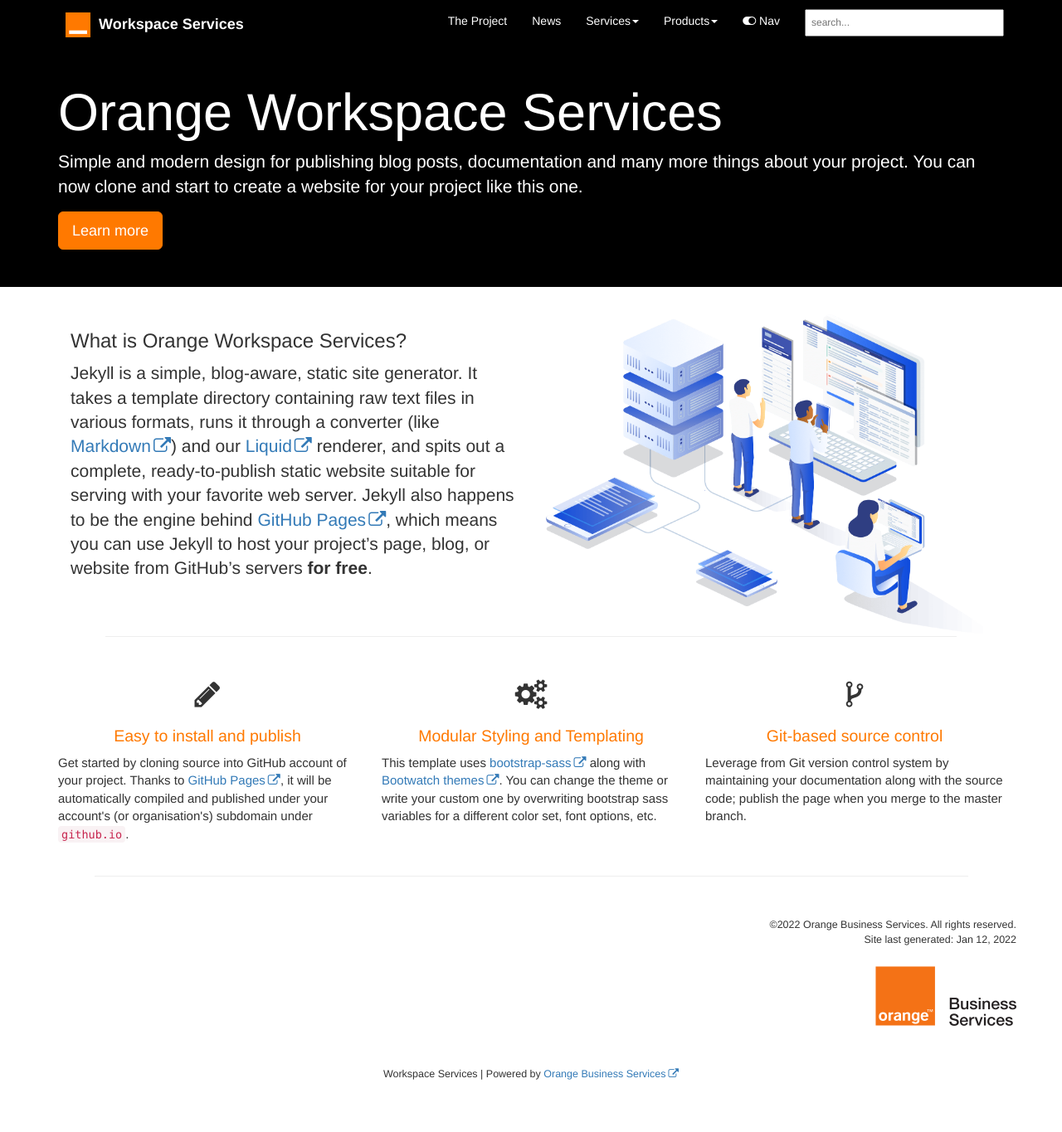
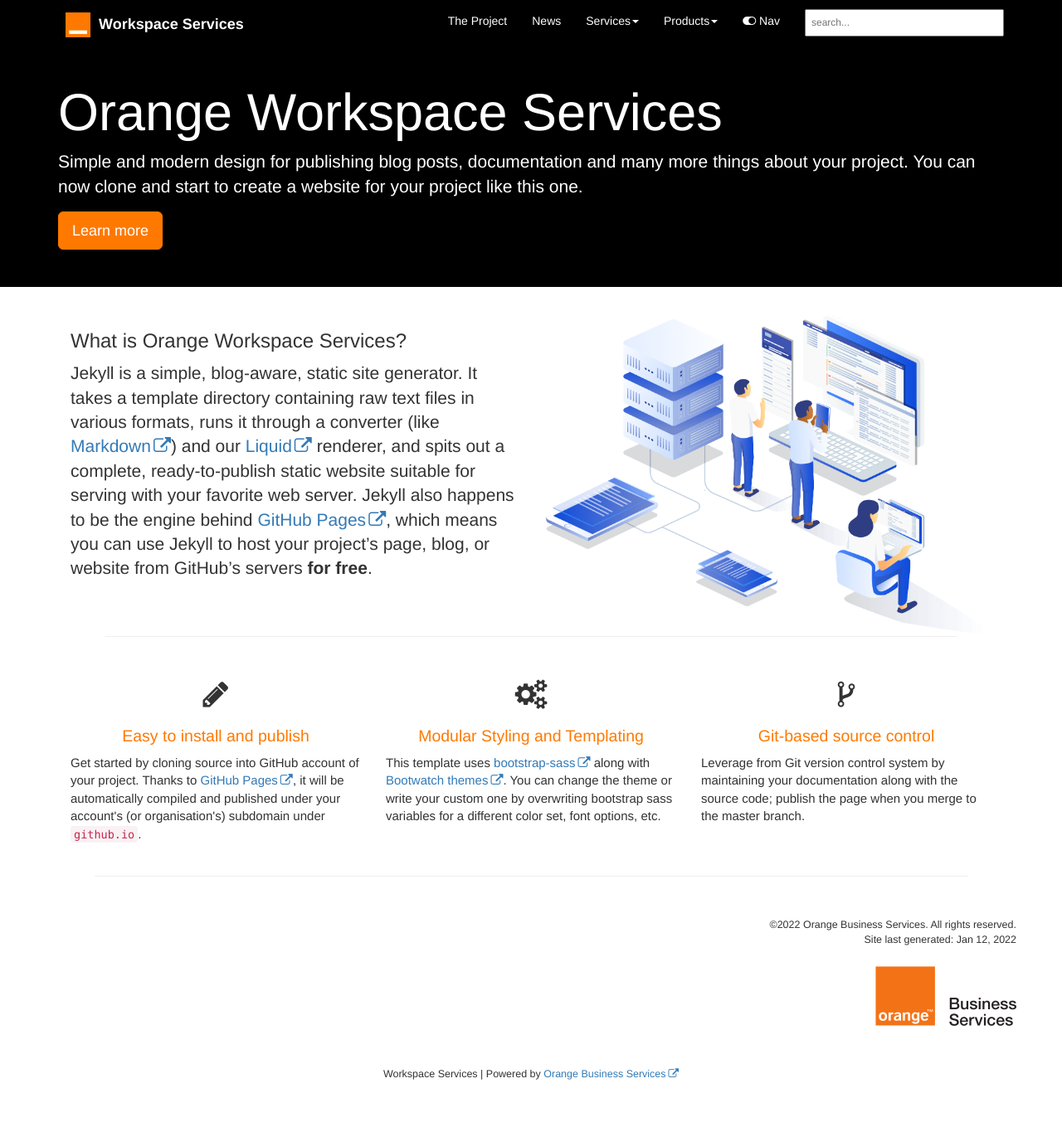
Before and after one commit to brummens/workspace-docs, a Jekyll site: the page built from index.html, in a window 1280 px wide. Shown: the whole page at 83% size. Built offline with Jekyll 4.4.1, drawn with Linux system fonts in a browser that asks for light colours; comment, search, counter and statistics services are not loaded.

Commit message:
Update index.html

```diff
--- a/index.html
+++ b/index.html
@@ -12,7 +12,7 @@
 </div>
 
 <div class="container">
-    <div class="row-frontpage">
+    <div class="row-nopadding">
         <div class="col-md-6">
             <h2 class="header-light regular-pad">What is Orange Workspace Services?</h2>
               <p class="lead">Jekyll is a simple, blog-aware, static site generator. It takes a template
@@ -30,7 +30,7 @@
         </div>
     </div>
     <hr>
-    <div class="row">
+    <div class="row-nopadding">
         <div class="col-sm-4">
             <h1 class="text-center"><i class="fa fa-pencil" aria-hidden="true"></i></h1>
             <h3 class="text-center">Easy to install and publish</h3>
```
